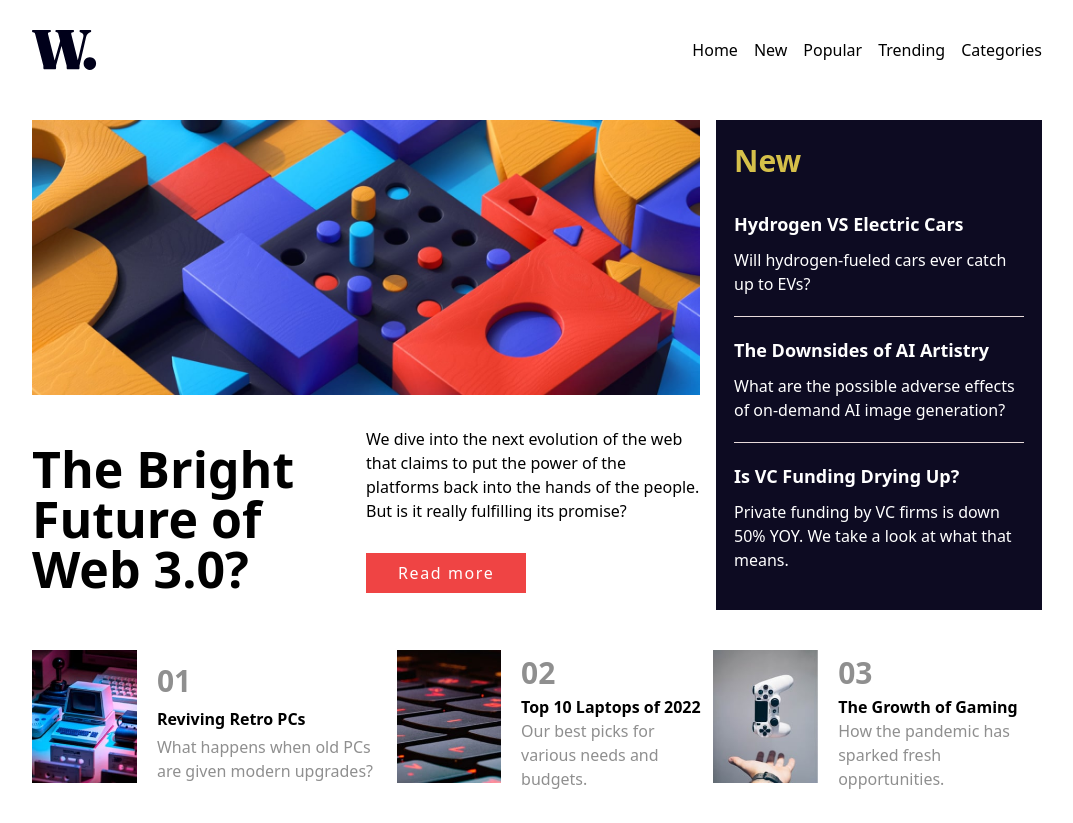
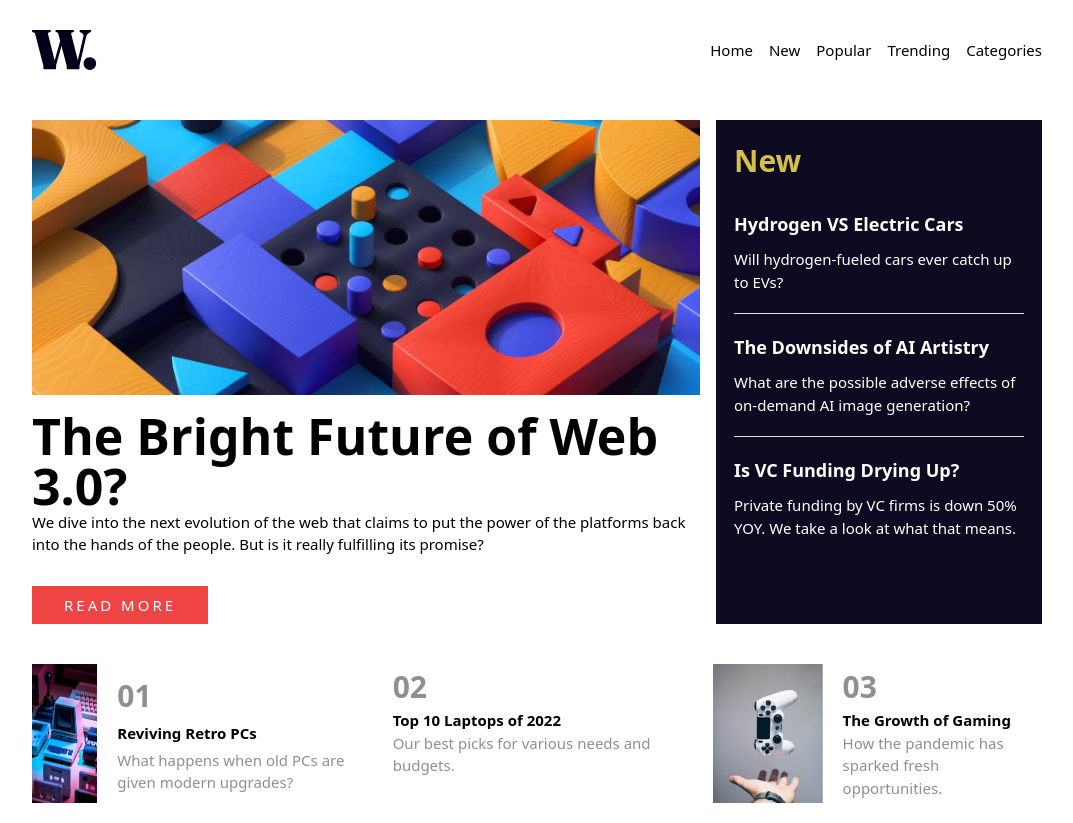
Before and after one commit to Iam-Ebuka/News-homepage-FrontendMentor.io, a React (Vite) app: page / in a window 1280 px wide. Shown: the whole page, without its empty margins (103-1176 px from the left). Built offline with nearby package versions, Linux system fonts and the light colour scheme.

Commit message:
done the mobile menu

```diff
--- a/src/Body.tsx
+++ b/src/Body.tsx
@@ -4,16 +4,16 @@ import mobileImg from "./assets/images/image-web-3-mobile.jpg"
 
 function Body() {
   return (
-    <div className=' container p-[20px] mx-auto max-w-[1050px] grid lg:grid-cols-3 lg:grid-rows-[auto, auto] gap-4'>
+    <div className=' container p-[20px] mx-auto max-w-[1050px] grid lg:grid-cols-3 lg:grid-rows-[auto, auto] gap-4 text-[15px]'>
         <div className='lg:col-span-2'>
             <img className='md:hidden' src={mobileImg} alt="mobile Hero Section" />
             <img className='hidden md:block' src={desktopImg} alt='desktop hero section' />
         </div>
-        <div className='lg:col-span-2 lg:row-start-2 lg:grid lg:grid-cols-2'>
+        <div className='lg:col-span-2 lg:row-start-2 lg:flex lg:flex-col'>
             <h1 className='text-[45px] lg:text-[50px] lg:leading-[50px] leading-[44px] font-bold lg:flex lg:items-center'>The Bright Future of Web 3.0?</h1>
             <div >
                 <p className='mt-[20px] lg:mt-0'>We dive into the next evolution of the web that claims to put the power of the platforms back into the hands of the people. But is it really fulfilling its promise?</p>
-                <button className='bg-red-500 text-white px-8 py-2 tracking-widest my-6 lg:my-0 lg:mt-[30px]'>Read more</button>
+                <button className='bg-red-500 text-white px-8 py-2 tracking-[3px] my-6 lg:my-0 lg:mt-[30px]'>READ MORE</button>
             </div>
         </div>
         <div className='bg-[#0d0b22] text-white p-[18px] lg:col-start-3 lg:row-span-2 '>
--- a/src/Bodycont.tsx
+++ b/src/Bodycont.tsx
@@ -5,10 +5,10 @@ import pad from './assets/images/image-gaming-growth.jpg'
 
 function Bodycont() {
   return (
-    <div className=' container p-[20px] mx-auto max-w-[1050px] flex flex-col md:flex-row gap-3 md:justify-between'>
+    <div className=' container p-[20px] mx-auto max-w-[1050px] flex flex-col md:flex-row gap-3 md:grid md:grid-cols-3 text-[15px]'>
         <div className='flex gap-5'>
             <div>
-                <img src={computer} alt=" computer" />
+                <img className='h-full w-full' src={computer} alt=" computer" />
             </div>
             <div className='space-y-1 flex flex-col justify-center'>
                 <h3 className='text-[30px] text-[#8f8f8f] font-bold'>01</h3>
@@ -17,8 +17,8 @@ function Bodycont() {
             </div>
         </div>
         <div className='flex gap-5'>
-            <div>
-                <img src={keyboard} alt='keyboard image' />
+            <div style={{ backgroundImage: `url(${keyboard})` }} className='bg-cover bg-center h-full'>
+               {/**  <img className='h-full w-full' src={keyboard} alt='keyboard image' />*/}
             </div>
             <div>
                 <h3 className='text-[30px] text-[#8f8f8f] font-bold'>02</h3>
--- a/src/Header.tsx
+++ b/src/Header.tsx
@@ -1,16 +1,28 @@
-import React from 'react';
+import React, {useState, useEffect} from 'react';
 import logo from "./assets/images/logo.svg";
 import menuClose from "./assets/images/icon-menu-close.svg";
 import menuOpen from "./assets/images/icon-menu.svg";
 
 const Header: React.FC = () => {
+    const [open, setOpen] = useState<boolean>(false)
+    useEffect(() => {
+        // Update body overflow based on modal state
+        document.body.style.overflow = open ? 'hidden' : 'auto';
+
+        // Cleanup effect when component unmounts
+        return () => {
+          document.body.style.overflow = 'auto';
+        };
+      }, [open]);
+
   return (
-    <div className='flex justify-between items-center container h-[100px] p-[20px] mx-auto max-w-[1050px]'>
+    <div className='max-w-[1050px] container mx-auto'>
+        <div className='flex justify-between items-center h-[100px] p-[20px]  text-[15px]'>
             <div>
                 <img src={logo} alt='logo' />
             </div>
             <div>
-            <div className='lg:hidden'>
+                <div className='lg:hidden' onClick={()=> setOpen(true)}>
                     <img src={menuOpen} alt="Open the menu" />
                 </div>
                 <div className="hidden lg:flex lg:space-x-4">
@@ -22,6 +34,27 @@ const Header: React.FC = () => {
                 </div>
             </div>
         </div>
+        {open && <div
+        id='check'
+        onClick={(e)=>{
+            if((e.target as HTMLElement).id === "check") {
+                setOpen(false);
+            } }}
+        className={`h-screen w-full absolute top-0 left-0 bg-[#0000004a]`}>
+            <div className='w-[70%] bg-white h-full absolute right-0 top-0'>
+                <div onClick={()=>setOpen(false)} className='flex justify-end items-center px-5 pt-[30px]'>
+                    <img src={menuClose} alt='close the menu' />
+                </div>
+                <div className="flex flex-col pt-[100px] pl-[30px] space-y-3 font-[500]">
+                    <a href='#home'>Home</a>
+                    <a href='#home'>New</a>
+                    <a href='#home'>Popular</a>
+                    <a href='#home'>Trending</a>
+                    <a href='#home'>Categories</a>
+                </div>
+            </div>
+        </div>}
+    </div>
   )
 }
 
```
Lines whose indentation alone changed are shown as unchanged.
